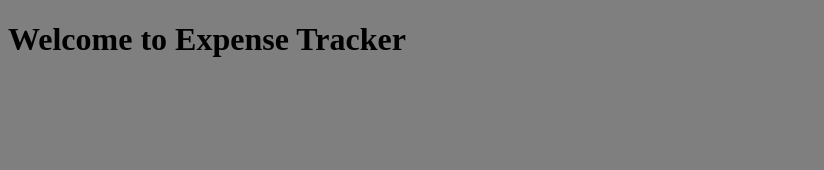
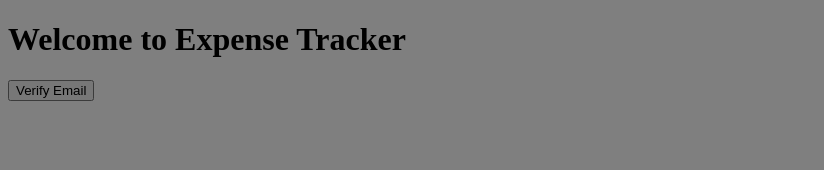
Before and after one commit to Dilkashpeshimam18/expenso-fullstack, a React (Create React App) app: page / in a window 1280 px wide. Shown: the top 170 px of the page, without its empty margins (0-824 px from the left). Built offline with nearby package versions, Linux system fonts and the light colour scheme.

Commit message:
verifying email

```diff
--- a/src/components/Home/Home.js
+++ b/src/components/Home/Home.js
@@ -1,5 +1,6 @@
 import React, { useState, useEffect } from 'react'
 import ProfileModal from '../ProfileModal/ProfileModal'
+import VerifyEmail from '../VerifyEmail/VerifyEmail'
 const Home = ({ open, setOpen, isUpdated }) => {
     useEffect(() => {
         if (isUpdated == false) {
@@ -10,6 +11,7 @@ const Home = ({ open, setOpen, isUpdated }) => {
     return (
         <div><h1>Welcome to Expense Tracker</h1>
             {open == true && <ProfileModal open={open} setOpen={setOpen} />}
+            <VerifyEmail />
 
         </div>
     )
--- a/src/components/ProfileModal/ProfileModal.js
+++ b/src/components/ProfileModal/ProfileModal.js
@@ -16,10 +16,13 @@ export default function AlertDialogSlide({ open, setOpen }) {
     const navigate = useNavigate()
 
     const handleClose = () => {
-        navigate('/update-profile')
         setOpen(false);
     };
 
+    const handleComplete = () => {
+        navigate('/update-profile')
+        setOpen(false)
+    }
     return (
         <div>
             <Dialog
@@ -36,7 +39,7 @@ export default function AlertDialogSlide({ open, setOpen }) {
                 </DialogContent>
                 <DialogActions>
                     <Button onClick={handleClose}>CANCEL</Button>
-                    <Button onClick={handleClose}>COMPLETE NOW</Button>
+                    <Button onClick={handleComplete}>COMPLETE NOW</Button>
                 </DialogActions>
             </Dialog>
         </div>
--- a/src/components/SignUp/SignUp.js
+++ b/src/components/SignUp/SignUp.js
@@ -20,7 +20,7 @@ const SignUp = () => {
             if (!isPasswordConfirmed(password, confirmPassword)) {
                 alert('Password & confirm password should be same!')
             } else {
-
+                if (email != '' && password != '' && confirmPassword != '') {
                     const data = {
                         email: email,
                         password: password,
@@ -41,6 +41,8 @@ const SignUp = () => {
                         navigate('/login')
                     })
                     console.log(response)
+                }
+
             }
 
 
--- a/src/components/UpdateProfile/UpdateProfile.js
+++ b/src/components/UpdateProfile/UpdateProfile.js
@@ -23,6 +23,7 @@ const UpdateProfile = ({ setIsUpdated }) => {
 
                     }
                 })
+                console.log(response)
                 setName(response.data.users[0].displayName)
                 setPhotoUrl(response.data.users[0].photoUrl)
             }
--- /dev/null
+++ b/src/components/VerifyEmail/VerifyEmail.js
@@ -0,0 +1,40 @@
+import React, { useState } from 'react'
+import axios from 'axios'
+
+const VerifyEmail = () => {
+    const [userToken, setUserToken] = useState(() => {
+        return localStorage.getItem('token') || null
+    })
+    const handleEmailVerify = async (e) => {
+        e.preventDefault()
+        try {
+            const data = {
+                requestType: 'VERIFY_EMAIL',
+                idToken: userToken
+            }
+
+            const response = await axios.post('https://identitytoolkit.googleapis.com/v1/accounts:sendOobCode?key=AIzaSyDKj1Lc9A0JYGLuOTbYEr8SD-7ChLkI1Ys', data, {
+                headers: {
+                    'Content-Type': 'application/json',
+
+                }
+            })
+            if (response.status == 200) {
+                alert('Email Verify')
+            }
+
+
+        } catch (err) {
+            console.log(err)
+            alert(err)
+        }
+    }
+    return (
+        <div>
+
+            <button onClick={handleEmailVerify}>Verify Email</button>
+        </div>
+    )
+}
+
+export default VerifyEmail
```
Lines whose indentation alone changed are shown as unchanged.
